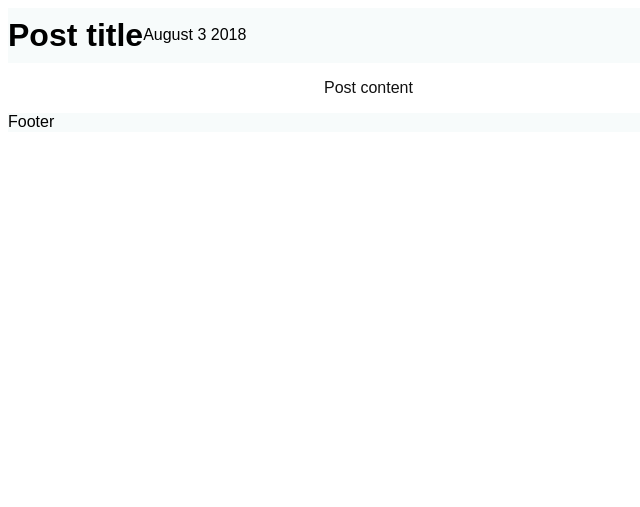
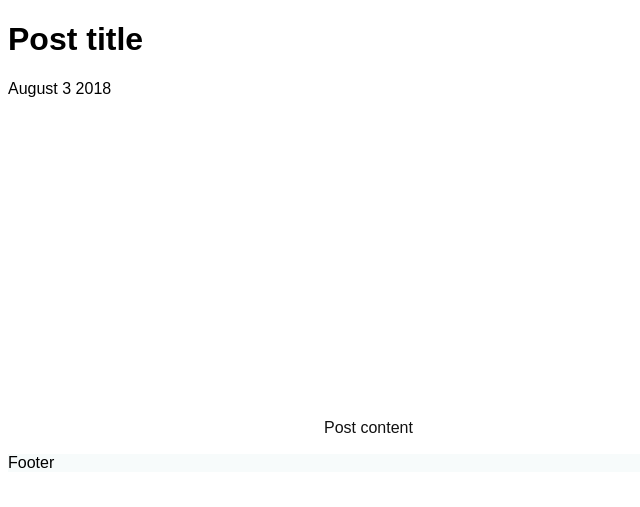
Before and after one commit to theaq175/theaq175.github.io, a Jekyll site: the page built from _posts/2018-08-03-first-post.md, in a window 1280 px wide. Shown: the top 507 px of the page, without its empty margins (0-640 px from the left). Built offline with Jekyll 4.4.1, drawn with Linux system fonts in a browser that asks for light colours.

Commit message:
Update main.css

```diff
--- a/css/main.css
+++ b/css/main.css
@@ -7,11 +7,11 @@ body {
 
 }
 
-header, section, footer {
-    display: block;
+header {
+    height: 382px;
 }
 
-header {
+header.div {
     height: 55px;
     display: flex;
     align-items: center;
```
